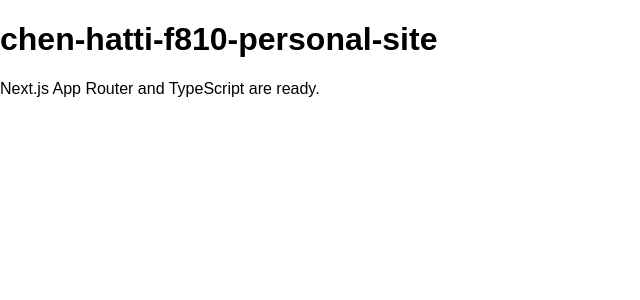
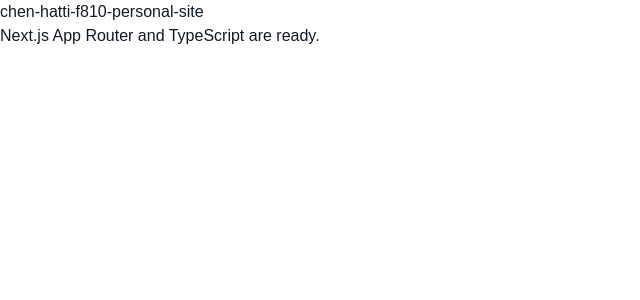
Before and after one commit to mtplayground/chen-hatti-f810-personal-site, a Next.js app: page / in a window 1280 px wide. Shown: the top 300 px of the page, without its empty margins (0-640 px from the left). Built offline with nearby package versions, Linux system fonts and the light colour scheme.

Commit message:
feat: Configure Tailwind with academic theme tokens

```diff
--- a/app/globals.css
+++ b/app/globals.css
@@ -1,16 +1,23 @@
+@tailwind base;
+@tailwind components;
+@tailwind utilities;
+
+@layer base {
   * {
     box-sizing: border-box;
   }
 
   html,
   body {
-  margin: 0;
     min-height: 100%;
   }
 
   body {
+    @apply bg-academic-bg text-academic-text dark:bg-academic-dark-bg dark:text-academic-dark-text;
+    margin: 0;
     font-family:
       Arial,
       Helvetica,
       sans-serif;
   }
+}
--- a/package.json
+++ b/package.json
@@ -14,12 +14,15 @@
     "react-dom": "latest"
   },
   "overrides": {
-    "postcss": "^8.5.10"
+    "postcss": "$postcss"
   },
   "devDependencies": {
     "@types/node": "latest",
     "@types/react": "latest",
     "@types/react-dom": "latest",
+    "autoprefixer": "^10.5.0",
+    "postcss": "^8.5.15",
+    "tailwindcss": "^3.4.19",
     "typescript": "latest"
   }
 }
--- /dev/null
+++ b/postcss.config.mjs
@@ -0,0 +1,8 @@
+const config = {
+  plugins: {
+    tailwindcss: {},
+    autoprefixer: {}
+  }
+};
+
+export default config;
--- /dev/null
+++ b/tailwind.config.ts
@@ -0,0 +1,62 @@
+import type { Config } from "tailwindcss";
+
+const config: Config = {
+  content: [
+    "./app/**/*.{js,ts,jsx,tsx,mdx}",
+    "./components/**/*.{js,ts,jsx,tsx,mdx}",
+    "./data/**/*.{js,ts,jsx,tsx,mdx}"
+  ],
+  darkMode: "class",
+  theme: {
+    extend: {
+      colors: {
+        academic: {
+          bg: "#ffffff",
+          "bg-subtle": "#f8fafc",
+          "bg-muted": "#f1f5f9",
+          surface: "#ffffff",
+          "surface-muted": "#f8fafc",
+          text: "#111827",
+          muted: "#64748b",
+          border: "#e2e8f0",
+          accent: "#2563eb",
+          "accent-hover": "#1d4ed8",
+          "accent-soft": "#dbeafe",
+          "accent-subtle": "#eff6ff",
+          "dark-bg": "#0f172a",
+          "dark-bg-subtle": "#111827",
+          "dark-surface": "#1e293b",
+          "dark-surface-muted": "#172033",
+          "dark-text": "#f8fafc",
+          "dark-muted": "#cbd5e1",
+          "dark-border": "#334155",
+          "dark-accent": "#60a5fa",
+          "dark-accent-hover": "#93c5fd",
+          "dark-accent-soft": "#1e3a8a"
+        }
+      },
+      borderColor: {
+        card: "#e2e8f0",
+        "card-dark": "#334155"
+      },
+      borderRadius: {
+        card: "0.5rem"
+      },
+      boxShadow: {
+        card: "0 1px 2px rgb(15 23 42 / 0.06), 0 1px 3px rgb(15 23 42 / 0.08)",
+        "card-hover": "0 10px 24px rgb(15 23 42 / 0.10)"
+      },
+      spacing: {
+        "site-x": "1.5rem",
+        "site-x-lg": "2rem",
+        section: "4rem",
+        "section-sm": "2.5rem",
+        card: "1.5rem",
+        "card-lg": "2rem"
+      }
+    }
+  },
+  plugins: []
+};
+
+export default config;
```
Also changed, not shown: 1 other file (tests, documents, lock files or other folders). Lines whose indentation alone changed are shown as unchanged.
